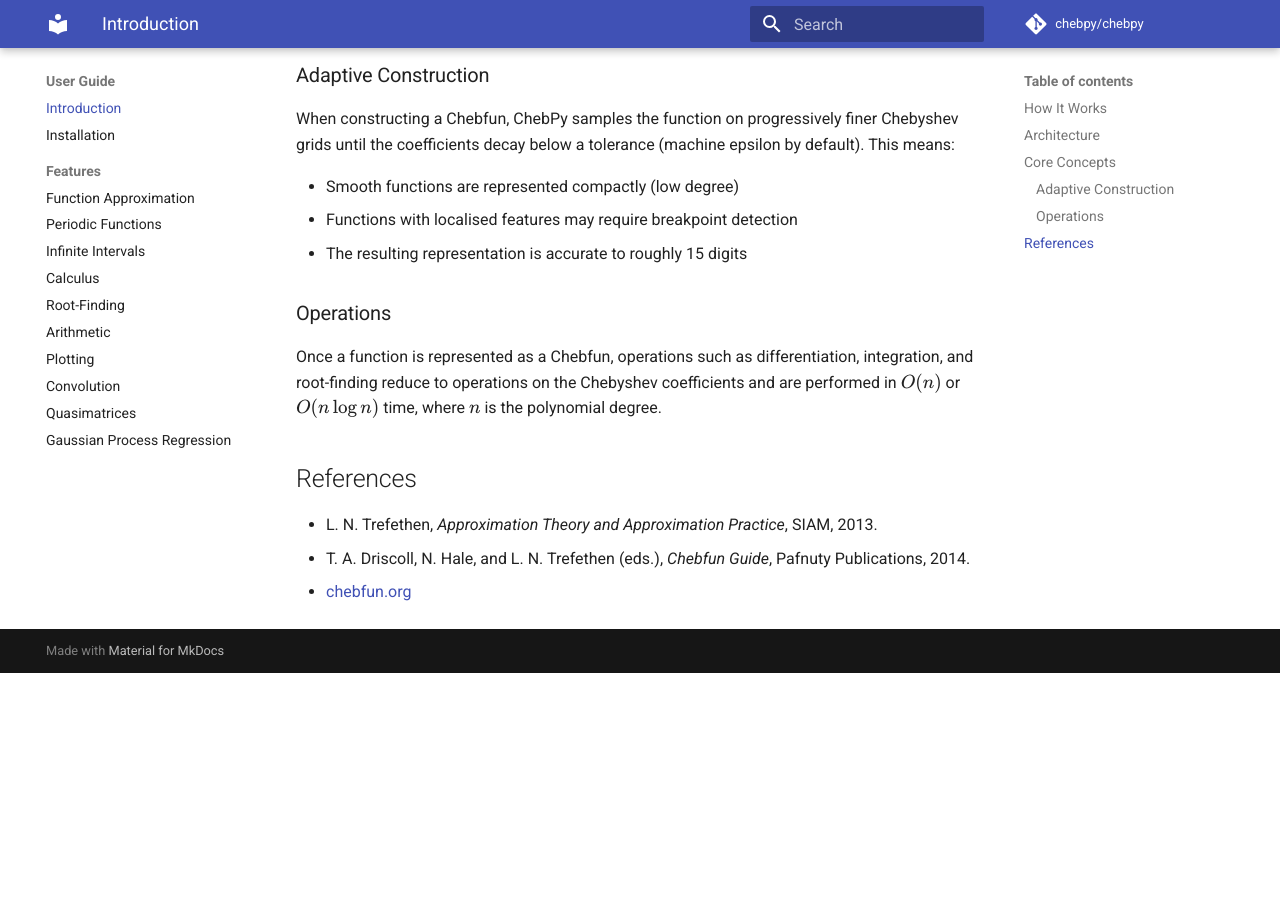
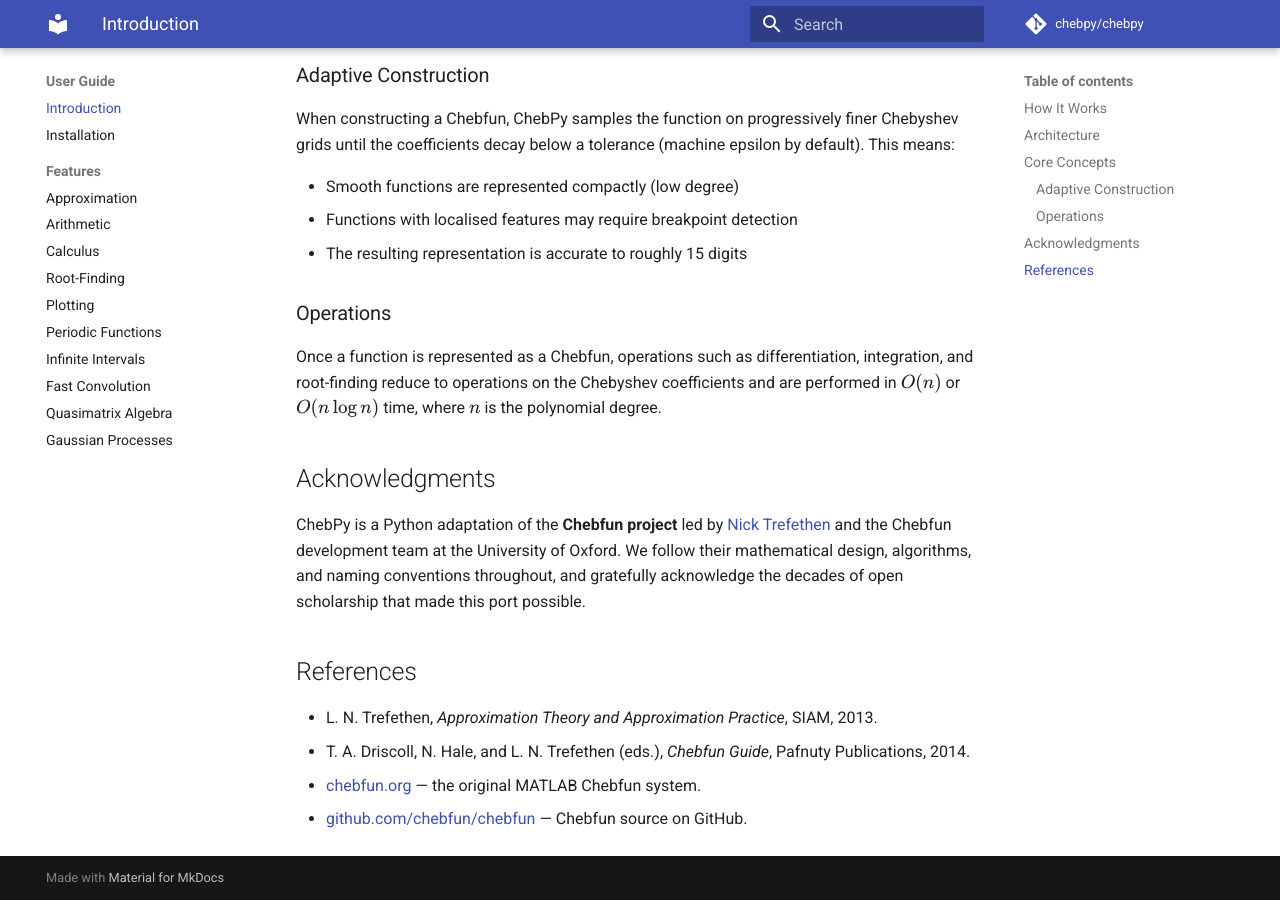
Before and after one commit to chebpy/chebpy, an MkDocs documentation site: the page built from docs/user/intro.md, in a window 1280 px wide and 900 px high, scrolled down 1086 px. Built offline with MkDocs 1.6.1 and Material for MkDocs 9.7.7, drawn with Linux system fonts in a browser that asks for light colours; comment, search, counter and statistics services are not loaded; the version menu is left out; before the commit the page ends 1759 px from its top, so only the background shows below that.

Commit message:
Fix docs
Co-authored-by: Copilot <copilot@github.com>

```diff
--- a/docs/user/intro.md
+++ b/docs/user/intro.md
@@ -50,8 +50,17 @@ Once a function is represented as a Chebfun, operations such as differentiation,
 integration, and root-finding reduce to operations on the Chebyshev coefficients
 and are performed in $O(n)$ or $O(n \log n)$ time, where $n$ is the polynomial degree.
 
+## Acknowledgments
+
+ChebPy is a Python adaptation of the **Chebfun project** led by
+[Nick Trefethen](https://people.maths.ox.ac.uk/trefethen/) and the Chebfun
+development team at the University of Oxford. We follow their mathematical
+design, algorithms, and naming conventions throughout, and gratefully
+acknowledge the decades of open scholarship that made this port possible.
+
 ## References
 
 - L. N. Trefethen, *Approximation Theory and Approximation Practice*, SIAM, 2013.
 - T. A. Driscoll, N. Hale, and L. N. Trefethen (eds.), *Chebfun Guide*, Pafnuty Publications, 2014.
-- [chebfun.org](http://www.chebfun.org/)
+- [chebfun.org](http://www.chebfun.org/) — the original MATLAB Chebfun system.
+- [github.com/chebfun/chebfun](https://github.com/chebfun/chebfun) — Chebfun source on GitHub.
--- a/mkdocs.yml
+++ b/mkdocs.yml
@@ -57,33 +57,37 @@ extra_javascript:
 
 nav:
   - Home: index.md
-  - Getting Started: user/quickstart.md
-  - API Reference: api.md
+  - Quickstart: user/quickstart.md
   - User Guide:
       - Introduction: user/intro.md
       - Installation: user/install.md
       - Features:
-          - Function Approximation: user/features/approximation.md
+          - Approximation: user/features/approximation.md
+          - Arithmetic: user/features/arithmetic.md
+          - Calculus: user/features/calculus.md
+          - Root-Finding: user/features/rootfinding.md
+          - Plotting: user/features/plotting.md
           - Periodic Functions: user/features/periodic.md
           - Infinite Intervals: user/features/infinite-intervals.md
-          - Calculus: user/features/calculus.md
-          - Root-Finding: user/features/rootfinding.md
-          - Arithmetic: user/features/arithmetic.md
-          - Plotting: user/features/plotting.md
-          - Convolution: user/features/convolution.md
-          - Quasimatrices: user/features/quasimatrix.md
-          - Gaussian Process Regression: user/features/gpr.md
+          - Fast Convolution: user/features/convolution.md
+          - Quasimatrix Algebra: user/features/quasimatrix.md
+          - Gaussian Processes: user/features/gpr.md
   - Notebooks:
       - Overview: notebooks/index.md
       - Introduction: notebooks/1_introduction.html
       - Examples: notebooks/2_examples.html
       - Complex Chebfuns: notebooks/3_complex.html
-      - Quasimatrices: notebooks/4_quasimatrix.html
-      - Convolution: notebooks/5_convolution.html
-      - Gaussian Process Regression: notebooks/6_gaussian_process.html
-      - Variance Swap: notebooks/7_variance_swap.html
       - Periodic Representations: notebooks/8_periodic.html
       - Infinite Intervals: notebooks/9_infinite_intervals.html
+      - Fast Convolution: notebooks/5_convolution.html
+      - Quasimatrix Algebra: notebooks/4_quasimatrix.html
+      - Gaussian Processes: notebooks/6_gaussian_process.html
+      - Variance Swap Replication: notebooks/7_variance_swap.html
+  - Reports:
+      - Overview: reports.md
+      - Test Report: reports/html-report/report.html
+      - Coverage Report: reports/html-coverage/index.html
+  - API Reference: api.md
   - Developer:
       - Contributing: CONTRIBUTING.md
       - Code of Conduct: CODE_OF_CONDUCT.md
```
Also changed, not shown: README.md (+20 -0 lines), docs/index.md (+21 -2 lines), docs/reports.md (added, +6 -0 lines), docs/user/quickstart.md (+1 -1 lines), 1 other file.
